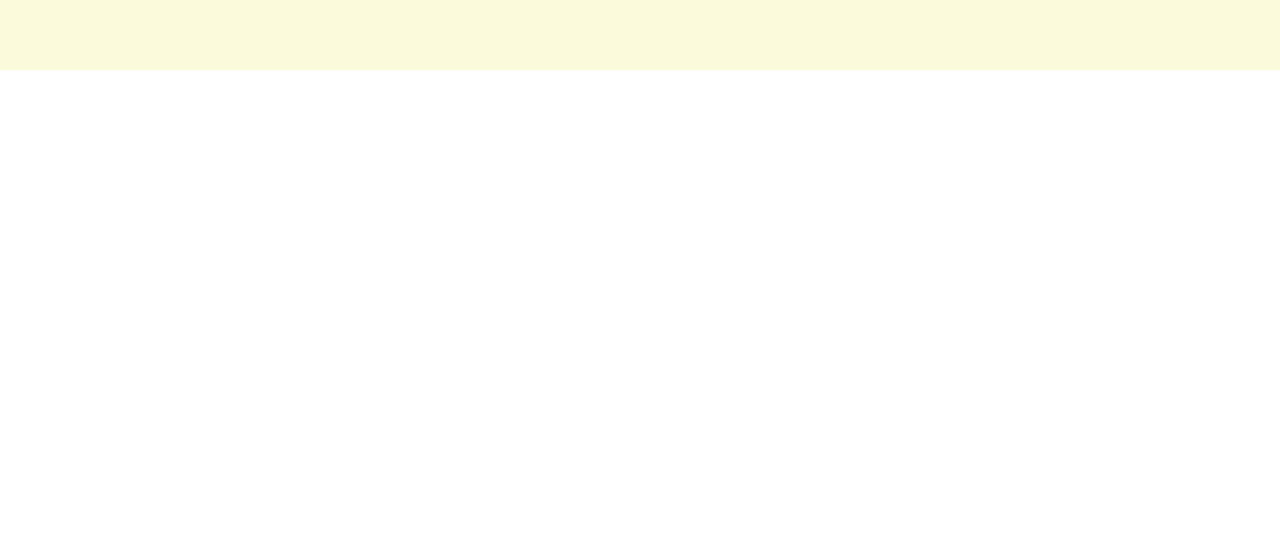
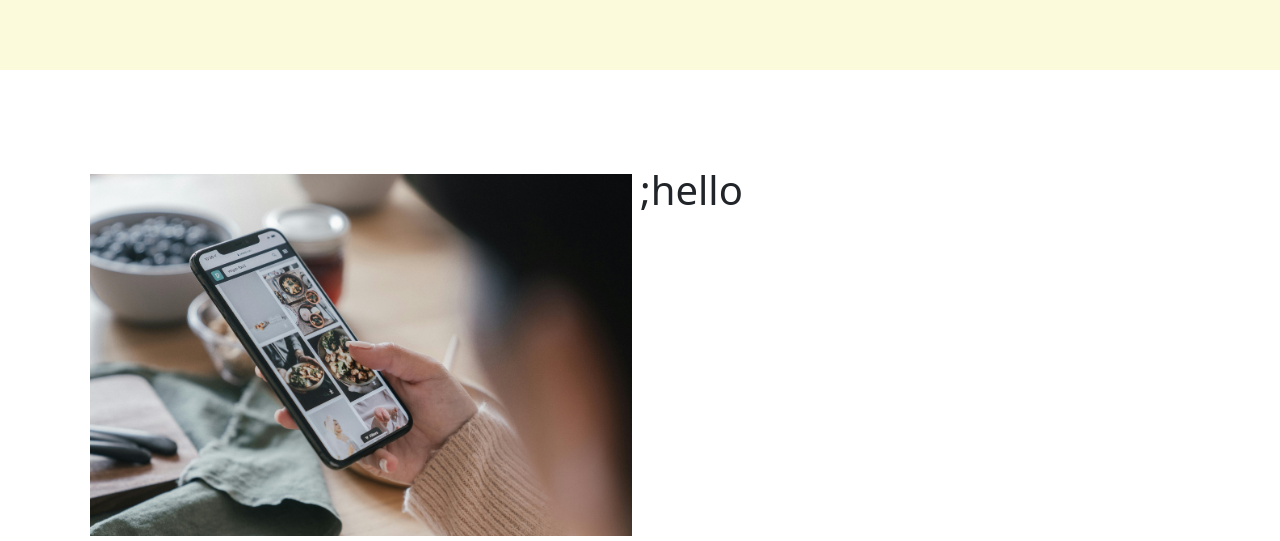
Before and after one commit to novice-is-me/Resto_Bizness, a React (Vite) app: page / in a window 1280 px wide. Shown: the part 2182-2723 px from the top of the page. Before the commit the page ends 2252 px from the top, so only its background shows below. Built offline with nearby package versions, Linux system fonts and the light colour scheme.

Commit message:
Creating contact form

```diff
--- a/src/App.jsx
+++ b/src/App.jsx
@@ -3,6 +3,7 @@ import Hero from './components/Hero/Hero.jsx'
 import About from './components/About/About.jsx'
 import Menu from './components/Menu/Menu.jsx'
 import './index.css'
+import ContactForm from './components/ContactForm/ContactForm.jsx'
 
 function App() {
 
@@ -12,6 +13,7 @@ function App() {
     <Hero/>
     <About/>
     <Menu/>
+    <ContactForm/>
     </>
   )
 }
--- /dev/null
+++ b/src/components/ContactForm/ContactForm.jsx
@@ -0,0 +1,22 @@
+import React from 'react'
+import FormComponent from '../FormComponent/FormComponent'
+import order from '../../assets/order.jpg'
+
+const ContactForm = () => {
+  return (
+    <div className='contact-form m-0 p-5 pb-0'>
+      <div className='container'>
+        <div className='contact-form-container d-flex'>
+            <div className='w-50'>
+                <img src={order} alt="" className='img-fluid'/>
+            </div>
+            <div className='w-50'>
+                <FormComponent/>
+            </div>
+        </div>
+      </div>
+    </div>
+  )
+}
+
+export default ContactForm
--- /dev/null
+++ b/src/components/FormComponent/FormComponent.jsx
@@ -0,0 +1,13 @@
+import React from 'react'
+
+const FormComponent = () => {
+  return (
+    <div className='form'>
+      <form action="">
+        <h1>;hello</h1>
+      </form>
+    </div>
+  )
+}
+
+export default FormComponent
```
Also changed, not shown: src/assets/order.jpg (added), src/components/ContactForm/contact.css (added), src/components/FormComponent/form.css (added).
